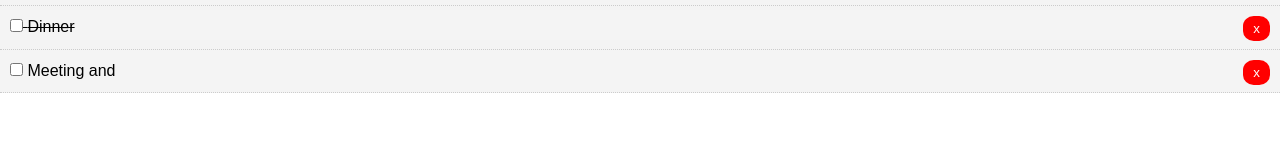
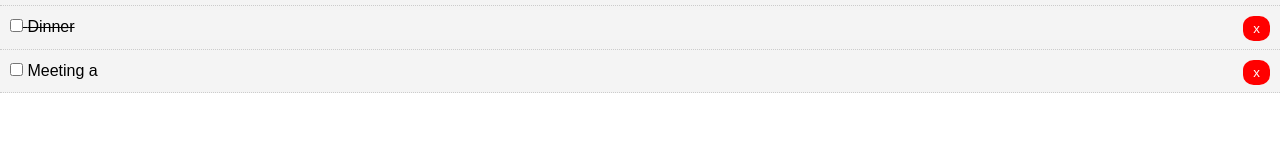
Before and after one commit to SameedUllah/React-Dojo, a React (Create React App) app: page / in a window 1280 px wide. Shown: the part 131-281 px from the top of the page. Built offline with nearby package versions, Linux system fonts and the light colour scheme; the HTML template or start-up script is replaced by a standard one.

Commit message:
Routine commit

```diff
--- a/src/App.js
+++ b/src/App.js
@@ -19,7 +19,7 @@ class App extends Component {
       },
       {
         id: 3,
-        title: 'Meeting and',
+        title: 'Meeting a',
         completed: false
       },
     ]
```
